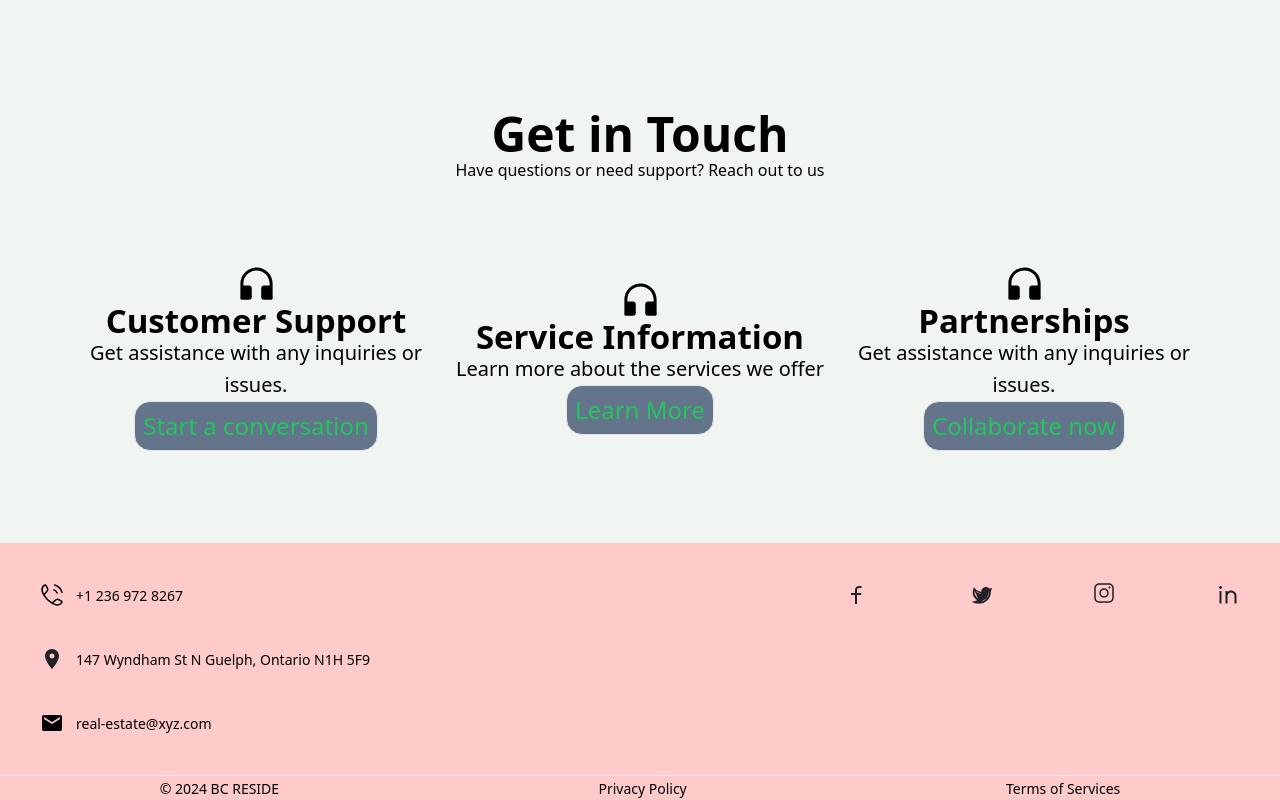
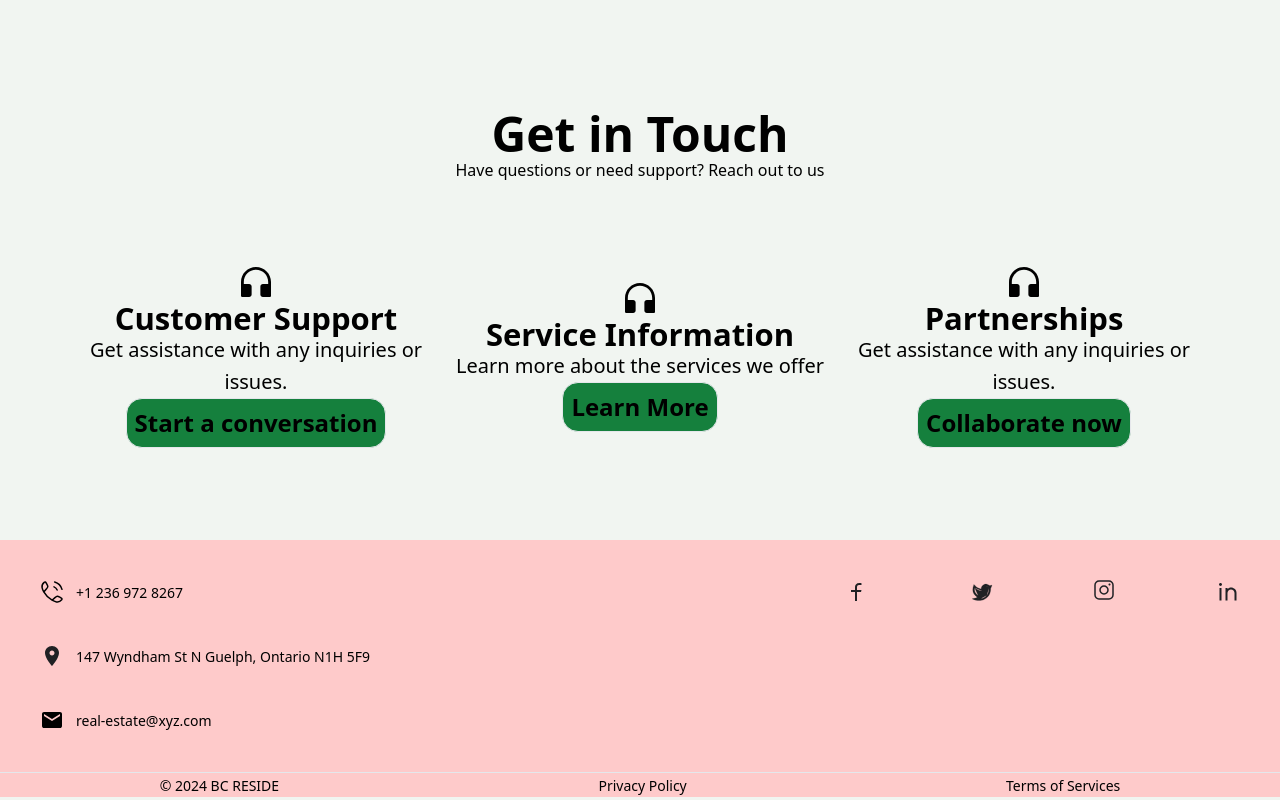
Before and after one commit to Mehnaz-1/FYP-NEW-NEW, a React (Vite) app in the folder client/: page /services in a window 1280 px wide. Shown: the part 2884-3684 px from the top of the page. Built offline with nearby package versions, Linux system fonts and the light colour scheme; no server answers.

Commit message:
it modified

```diff
--- a/client/src/pages/Services.jsx
+++ b/client/src/pages/Services.jsx
@@ -213,39 +213,39 @@ export default function Services() {
 
                     <div className="font-medium text-2xl flex flex-col items-center w-full sm:w-[45%] md:w-[30%] mb-8">
                         <div>
-                            <AiFillCustomerService className="text-[43px]" />
+                            <AiFillCustomerService className="text-[40px]" />
                         </div>
                         <div className="text-center ">
-                            <h1 className="text-[33px] font-semibold">Customer Support</h1>
+                            <h1 className="text-[31px] font-bold">Customer Support</h1>
                             <p className="font-thin text-[20px]">Get assistance with any inquiries or issues.</p>
-                            <button className="border p-2 rounded-2xl text-green-500 bg-slate-500 transition transform ease-in-out hover:scale-105">
-                                <span className="font-medium">Start a conversation</span>
+                            <button className="border p-2 rounded-2xl text-black bg-green-700 transition transform ease-in-out hover:scale-105">
+                                <span className="font-semibold">Start a conversation</span>
                             </button>
                         </div>
                     </div>
 
                     <div className="font-bold text-2xl flex flex-col items-center w-full sm:w-[45%] md:w-[30%] mb-8">
                         <div>
-                            <AiFillCustomerService className="text-[43px]" />
+                            <AiFillCustomerService className="text-[40px]" />
                         </div>
                         <div className="text-center">
-                            <h1 className="text-[33px] font-semibold">Service Information</h1>
+                            <h1 className="text-[31px] font-bold">Service Information</h1>
                             <p className="font-thin text-[20px]">Learn more about the services we offer</p>
-                            <button className="border p-2 rounded-2xl text-green-500 bg-slate-500 transition transform ease-in-out hover:scale-105">
-                                <span className="font-medium">Learn More</span>
+                            <button className="border p-2 rounded-2xl text-black bg-green-700 transition transform ease-in-out hover:scale-105">
+                                <span className="font-semibold">Learn More</span>
                             </button>
                         </div>
                     </div>
 
                     <div className="font-bold text-2xl flex flex-col items-center w-full sm:w-[45%] md:w-[30%] mb-8">
                         <div>
-                            <AiFillCustomerService className="text-[43px]" />
+                            <AiFillCustomerService className="text-[40px]" />
                         </div>
                         <div className="text-center">
-                            <h1 className="text-[33px] font-semibold">Partnerships</h1>
+                            <h1 className="text-[31px] font-bold">Partnerships</h1>
                             <p className="font-thin text-[20px]">Get assistance with any inquiries or issues.</p>
-                            <button className="border p-2 rounded-2xl text-green-500 bg-slate-500 transition transform ease-in-out hover:scale-105">
-                                <span className="font-medium ">Collaborate now</span>
+                            <button className="border p-2 rounded-2xl text-black bg-green-700 transition transform ease-in-out hover:scale-105">
+                                <span className="font-semibold ">Collaborate now</span>
                             </button>
                         </div>
                     </div>
```
